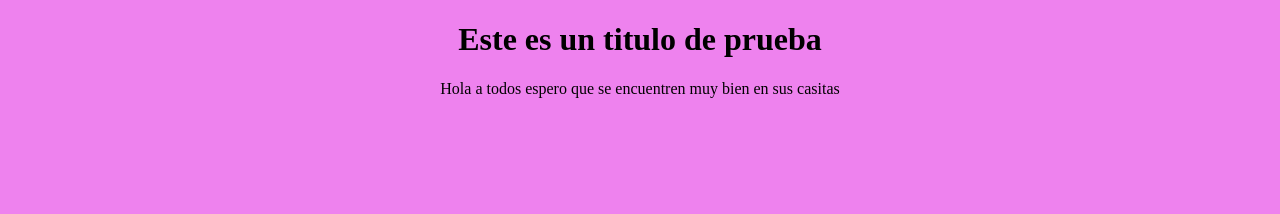
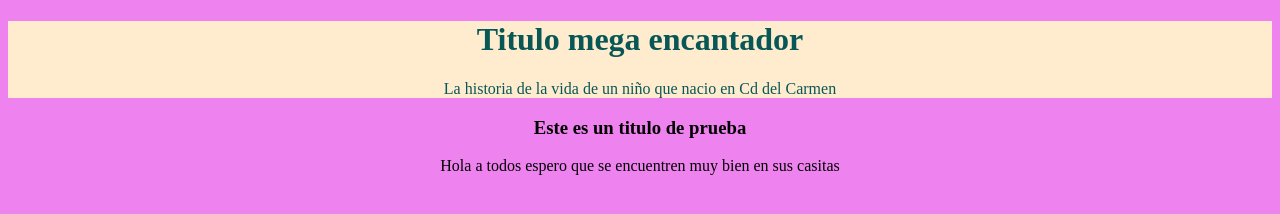
Before and after one commit to AlonsoCocon/hyperblog, a plain HTML site: page index.html in a window 1280 px wide. Drawn offline with Linux system fonts and the light colour scheme.

Commit message:
Commit al master

```diff
--- a/css/estilos.css
+++ b/css/estilos.css
@@ -3,3 +3,8 @@ body{
     background-color: violet;
     font-family: 'Times New Roman', Times, serif;
 }
+#container {
+    border-radius: 5px, solid, rgb(24, 4, 4);
+    background-color: blanchedalmond;
+    color: rgb(8, 87, 87);
+}
--- a/index.html
+++ b/index.html
@@ -8,7 +8,11 @@
     <title>Mi blogspot</title>
 </head>
 <body>
-    <h1>Este es un titulo de prueba</h1>
+    <div id="container">
+       <h1>Titulo mega encantador</h1>
+       <p>La historia de la vida de un niño que nacio en Cd del Carmen</p>
+    </div>
+    <h3>Este es un titulo de prueba</h3>
     <p>Hola a todos espero que se encuentren muy bien en sus casitas</p>
 </body>
 </html>
```
